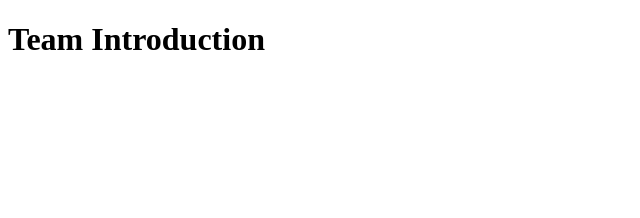
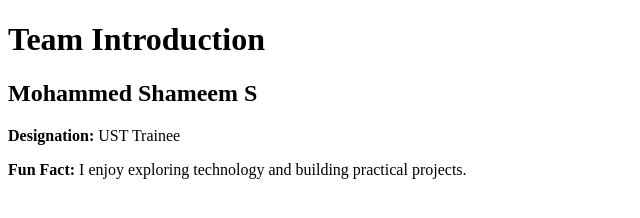
Before and after one commit to mohd-shameem-s/team-intro, a plain HTML site: page index.html in a window 1280 px wide. Shown: the whole page, without its empty margins (0-640 px from the left). Drawn offline with Linux system fonts and the light colour scheme.

Commit message:
Added my introduction

```diff
--- a/index.html
+++ b/index.html
@@ -7,5 +7,14 @@
 
     <h1>Team Introduction</h1>
 
+    <div>
+        <h2>Mohammed Shameem S</h2>
+
+        <p><strong>Designation:</strong> UST Trainee</p>
+
+        <p><strong>Fun Fact:</strong> I enjoy exploring technology
+        and building practical projects.</p>
+    </div>
+
 </body>
 </html>
```
